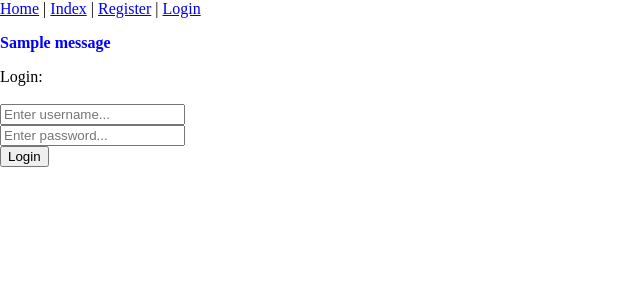
After one commit to iuzraj/personal-projects-or-tools, a Flask app: page /login in a window 1280 px wide. The commit adds this page. Shown: the top 300 px of the page, without its empty margins (0-640 px from the left). Run offline with Flask 3, Linux system fonts and the light colour scheme; one stand-in notice (Sample message) is shown.

Commit message:
added login

```diff
--- a/2-chatapp/flask_app.py
+++ b/2-chatapp/flask_app.py
@@ -1,5 +1,5 @@
-from flask import Flask, g, request, session, redirect, url_for
-import config, sqlite3
+from flask import Flask, g, request, session, redirect, url_for, flash
+import config, sqlite3, models
 from routes import main_bp
 
 
@@ -25,6 +25,16 @@ def close_connection(e):
 @app.before_request
 def before_request():
     get_db_con()
+    user = None
+    user_id = session.get("user_id")
+    if user_id:
+        user = models.DB().lookup_user(user_id)
+        if user is None:
+            session.pop("user_id")
+    if request.endpoint not in ["main_bp.index", "main_bp.login", "main_bp.register"] and not user:
+        flash("you need to log in to access that page.")
+        return redirect(url_for("main_bp.index"))
+    g.user = user
 
 
 if __name__ == "__main__":
--- a/2-chatapp/models.py
+++ b/2-chatapp/models.py
@@ -11,6 +11,12 @@ class RegistrationForm(FlaskForm):
     password = PasswordField("password", validators=[DataRequired(), Length(6, 80)], render_kw={"placeholder":"Enter password..."})
     repassword = PasswordField("repassword", validators=[DataRequired(), Length(6, 80)], render_kw={"placeholder":"ReEnter password..."})
     register = SubmitField("Register")
+
+
+class LoginForm(FlaskForm):
+    username = StringField("username", validators=[DataRequired(), Length(3, 30)], render_kw={"placeholder":"Enter username..."})
+    password = PasswordField("password", validators=[DataRequired(), Length(6, 80)], render_kw={"placeholder":"Enter password..."})
+    login = SubmitField("Login")
 
 
 class DB:
@@ -33,7 +39,7 @@ class DB:
         return data
 
     def lookup_user(self, id, type="user_id"):
-        user = self.query(f"SELECT * FROM USERS where {type} = ?", (id,))
+        user = self.query(f"SELECT * FROM users where {type} = ?", (id,))
         if not user: return None
         return User(user)
 
--- a/2-chatapp/routes.py
+++ b/2-chatapp/routes.py
@@ -1,4 +1,4 @@
-from flask import Blueprint, render_template, flash, redirect, url_for
+from flask import Blueprint, render_template, flash, redirect, url_for, session, g
 import models
 
 
@@ -21,3 +21,23 @@ def register():
         flash(status[1])
         return redirect(url_for("main_bp.register"))
     return render_template("register.html", form=register_form)
+
+
+@main_bp.route("/login", methods=["GET", "POST"])
+def login():
+    form = models.LoginForm()
+    if form.validate_on_submit():
+        username = form.username.data
+        password = form.password.data
+        status = models.App().login(username, password)
+        flash(status[1])
+        if status[0] is True:
+            session["user_id"] = status[2]
+            return redirect(url_for("main_bp.home"))
+        return redirect(url_for("main_bp.login"))
+    return render_template("login.html", form=form)
+
+
+@main_bp.route("/home")
+def home():
+    return render_template("home.html", user=g.user)
--- a/2-chatapp/templates/base.html
+++ b/2-chatapp/templates/base.html
@@ -7,12 +7,16 @@
 </head>
 <body>
     <div class="navigation">
-        <a href="{{ url_for('main_bp.index') }}">index</a> |
-        <a href="{{ url_for('main_bp.register') }}">register</a>
+        <a href="{{ url_for('main_bp.home') }}">Home</a> |
+        <a href="{{ url_for('main_bp.index') }}">Index</a> |
+        <a href="{{ url_for('main_bp.register') }}">Register</a> |
+        <a href="{{ url_for('main_bp.login') }}">Login</a>
     </div>
     {% with messages = get_flashed_messages() %}
     {% for message in messages %}
-    <p class="flash">{{ message }}</p>
+    <p class="flash">
+        <b>{{ message }}</b>
+    </p>
     {% endfor %}
     {% endwith %}
     {% block content %}
--- /dev/null
+++ b/2-chatapp/templates/home.html
@@ -0,0 +1,5 @@
+{% extends "base.html" %}
+{% block location %}Home{% endblock %}
+{% block content %}
+hi <b style="color:{{ user.namecolor }};">{{ user.username }}</b>
+{% endblock %}
--- /dev/null
+++ b/2-chatapp/templates/login.html
@@ -0,0 +1,11 @@
+{% extends "base.html" %}
+{% block location %}Login{% endblock %}
+{% block content %}
+Login:
+<form method="post">
+{{ form.hidden_tag() }}<br>
+{{ form.username() }}<br>
+{{ form.password() }}<br>
+{{ form.login() }}
+</form>
+{% endblock %}
```
